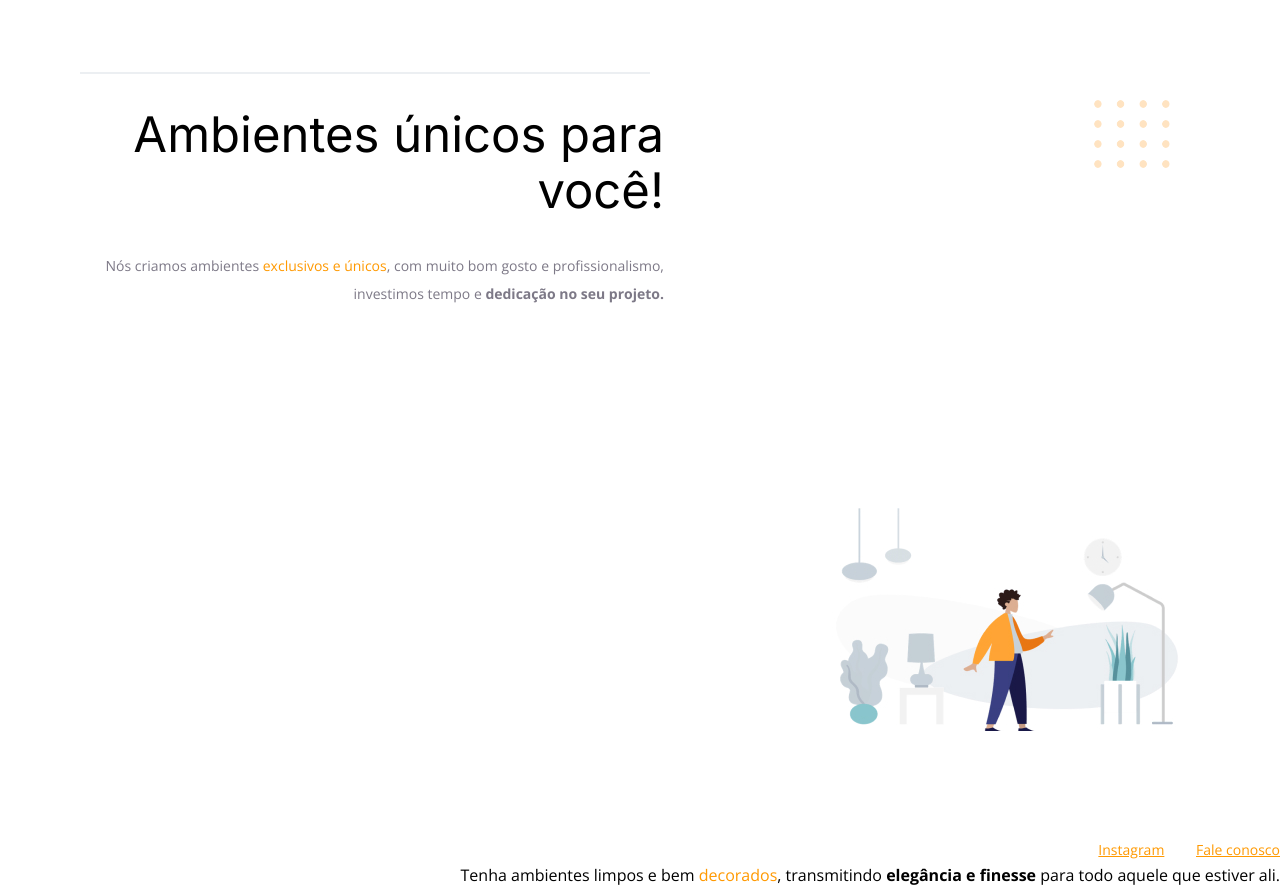
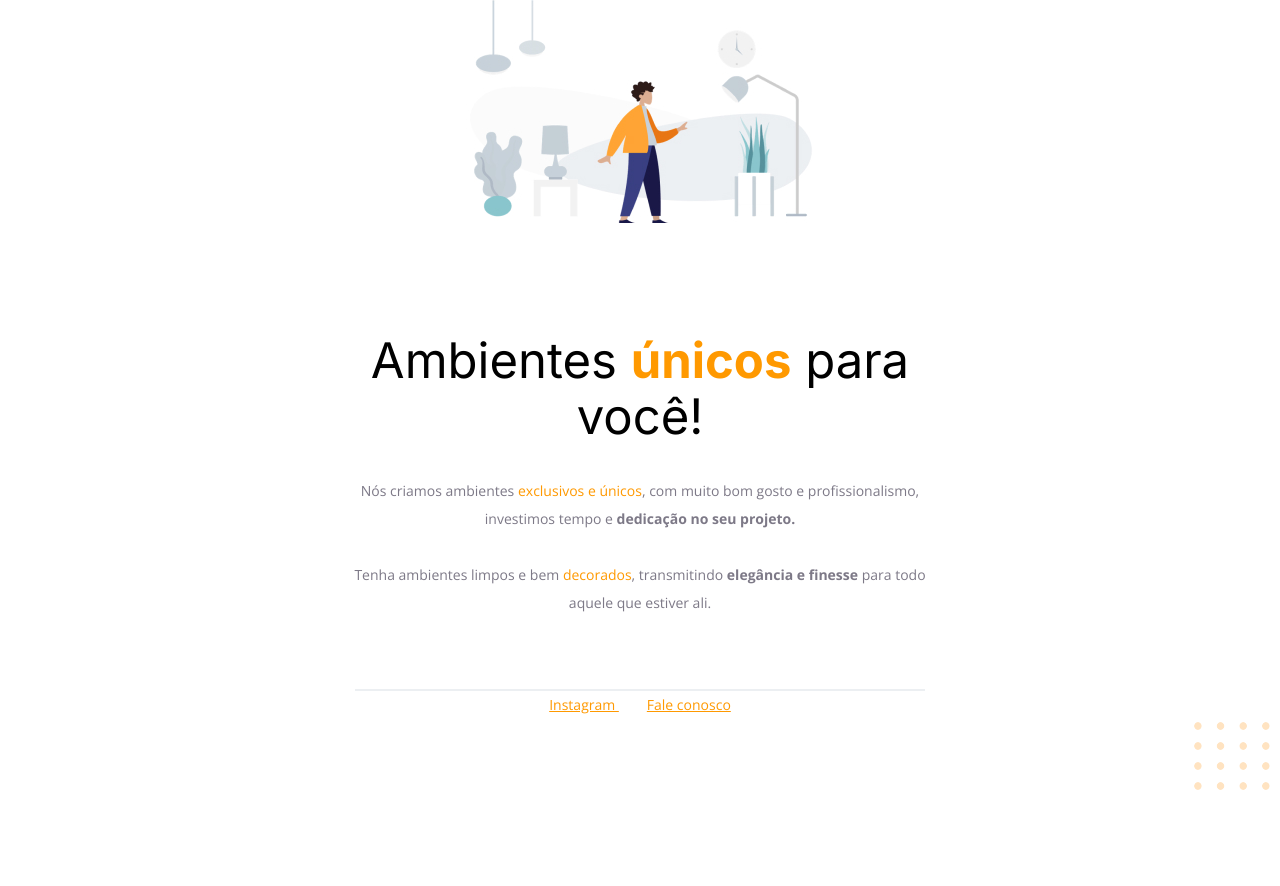
Before and after one commit to artlaky/desafio_fase01, a plain HTML site: page index.html in a window 1280 px wide. After the commit the page ends 800 px from the top, so only its background shows below. Drawn offline with nearby package versions, Linux system fonts and the light colour scheme.

Commit message:
Challenge completion

```diff
--- a/index.html
+++ b/index.html
@@ -20,8 +20,13 @@
   <!-- Tag <body> é o corpo do documento, onde tem as informações que serão mostradas. -->
   <body>
     <div id="hero">
-      <div class="line"></div>
-      <h1>Ambientes únicos para você!</h1>
+
+      <img
+      src="images/img1.jpg"
+      alt="Desenho de uma pessoa vestindo uma camisa amarela em uma sala com Móveis"
+      />
+
+      <h1>Ambientes <span>únicos</span> para você!</h1>
       <p>
         Nós criamos ambientes <span>exclusivos e únicos</span>, com muito
         bom gosto e profissionalismo, investimos tempo e
@@ -29,23 +34,33 @@
 
         <br />
         <br />
+
+
+        Tenha ambientes limpos e bem <span>decorados</span>, transmitindo
+        <strong>elegância e finesse</strong>
+        para todo aquele que estiver ali.
       </p>
+
     </div>
-    <img
-      src="images/img1.jpg"
-      alt="Desenho de uma pessoa vestindo uma camisa amarela em uma sala com Móveis"
-    />
+
 
     <div id="footer">
-      <a target="_blank" href="https://instagram.com/moveisparavoce"
-        >Instagram</a
-      >
-      <a href="mailto:contato@moveisparavoce.com">Fale conosco</a>
+
+      <div class="line"></div>
+
+      <a
+      target="_blank"
+      href="https://instagram.com/moveisparavoce">
+      Instagram
+      </a>
+
+      <a
+      href="mailto:contato@moveisparavoce.com">
+      Fale conosco
+      </a>
     </div>
 
-    Tenha ambientes limpos e bem <span>decorados</span>, transmitindo
-    <strong>elegância e finesse</strong>
-    para todo aquele que estiver ali.
+
 
     <img
       id="balls"
--- a/style.css
+++ b/style.css
@@ -1,29 +1,29 @@
 body {
-  font-family: "Open Sans", sans-serif;
-  text-align: end;
-  margin: 0;
+  font-family: 'Open Sans', sans-serif;
+  text-align: center;
+  margin: 0px;
 }
 
 #hero {
   width: 592px;
-    margin: 72px;
+  margin: 0 auto 72px;
 }
 
-img {
-    margin: 100px;
+#hero img {
+  margin-bottom: 72px;
 }
 
 h1 {
-  font-family: "Inter", sans-serif;
+  font-family: 'Inter', sans-serif;
   font-size: 49px;
   line-height: 56px;
   font-weight: normal;
+
+  margin-bottom: 32px;
 }
 
 h1 span {
   font-weight: bold;
-
-  margin-bottom: 32px;
 }
 
 span, a {
@@ -44,13 +44,13 @@ p, #footer {
   width: 568px;
   height: 0;
 
-    margin: 0 8px;
+  margin: 0 auto;
 
   border: 1px solid #ECEFF2;
 }
 
 #balls {
   position: fixed;
-    top: 0;
+  bottom: 0;
   right: 0;
 }
```
Lines whose indentation alone changed are shown as unchanged.
